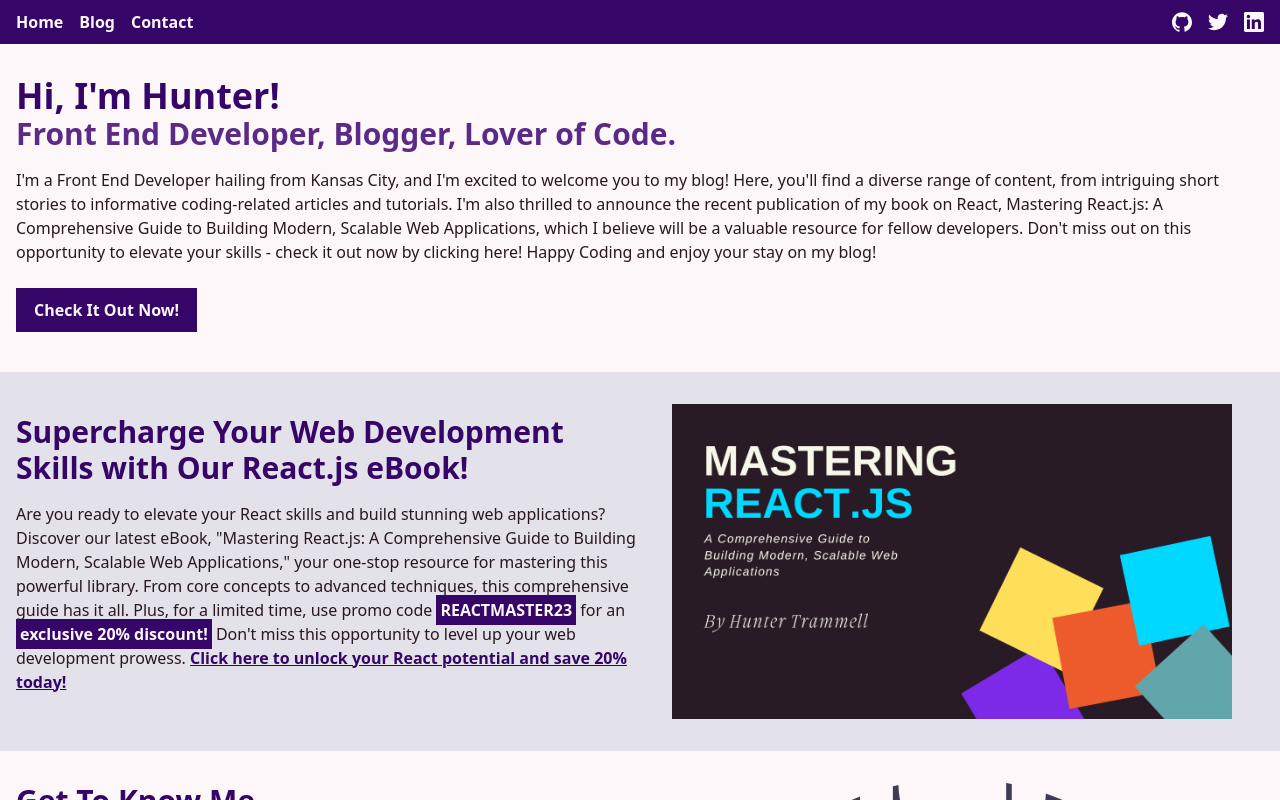
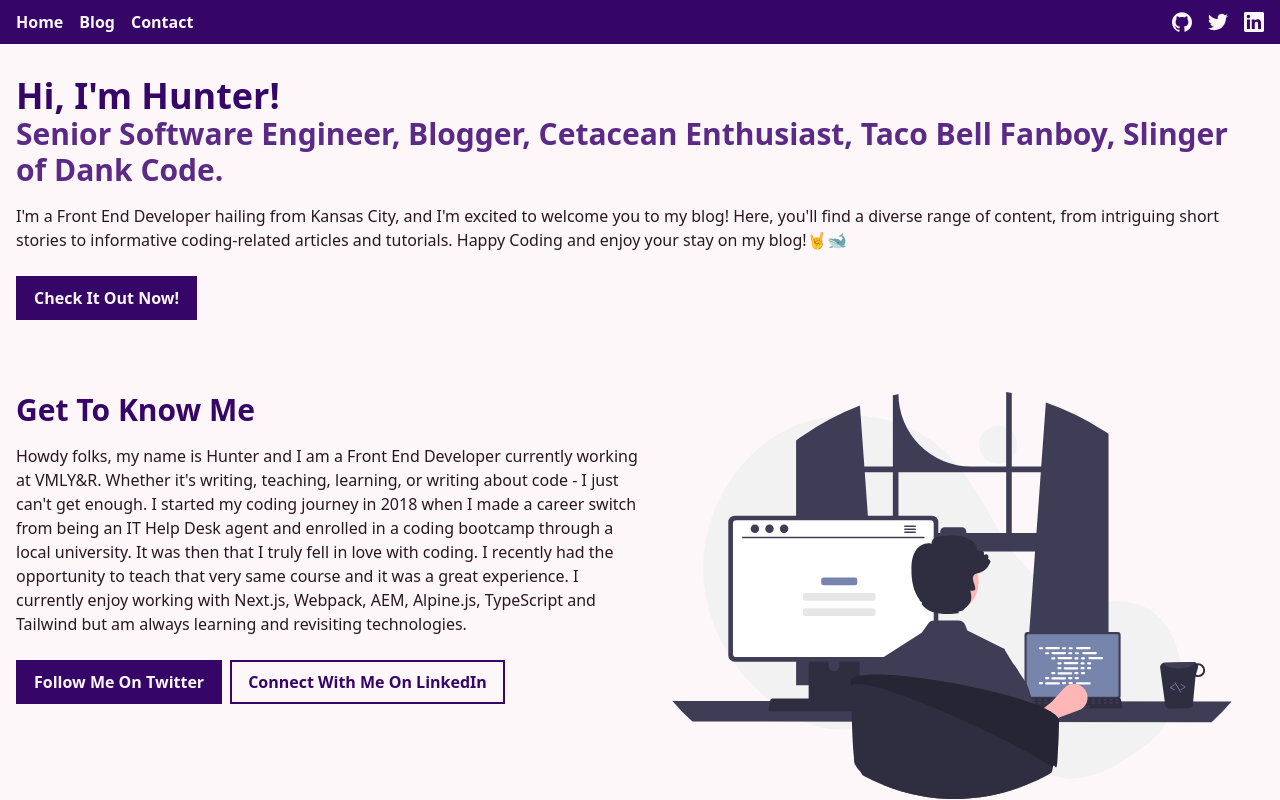
Before and after one commit to huntikins/portfolio-v8, a Next.js app: page / in a window 1280 px wide. Shown: the top 800 px of the page. Built offline with nearby package versions, Linux system fonts and the light colour scheme.

Commit message:
Update hero.tsx

```diff
--- a/partials/home/hero.tsx
+++ b/partials/home/hero.tsx
@@ -12,7 +12,7 @@ export const Hero: FunctionComponent = () => {
           <div>
             <Heading level={1}>Hi, I&apos;m Hunter!</Heading>
             <Heading level={2} theme="secondary">
-              Front End Developer, Blogger, Lover of Code.
+              Senior Software Engineer, Blogger, Cetacean Enthusiast, Taco Bell Fanboy, Slinger of Dank Code.
             </Heading>
           </div>
         </div>
@@ -20,23 +20,17 @@ export const Hero: FunctionComponent = () => {
           I&apos;m a Front End Developer hailing from Kansas City, and I&apos;m
           excited to welcome you to my blog! Here, you&apos;ll find a diverse
           range of content, from intriguing short stories to informative
-          coding-related articles and tutorials. I&apos;m also thrilled to
-          announce the recent publication of my book on React, Mastering
-          React.js: A Comprehensive Guide to Building Modern, Scalable Web
-          Applications, which I believe will be a valuable resource for fellow
-          developers. Don&apos;t miss out on this opportunity to elevate your
-          skills - check it out now by clicking here! Happy Coding and enjoy
-          your stay on my blog!
+          coding-related articles and tutorials. Happy Coding and enjoy
+          your stay on my blog!🤘🐋
         </p>
         <div>
           <Button
             label="Check It Out Now!"
             type="link"
-            path="/books/master-react-js-comprehensive-guide-scalable-web-applications"
+            path="mailto:hello@huntertrammell.dev"
           />
         </div>
       </Section>
-      <PromoEBook />
     </>
   );
 };
```
